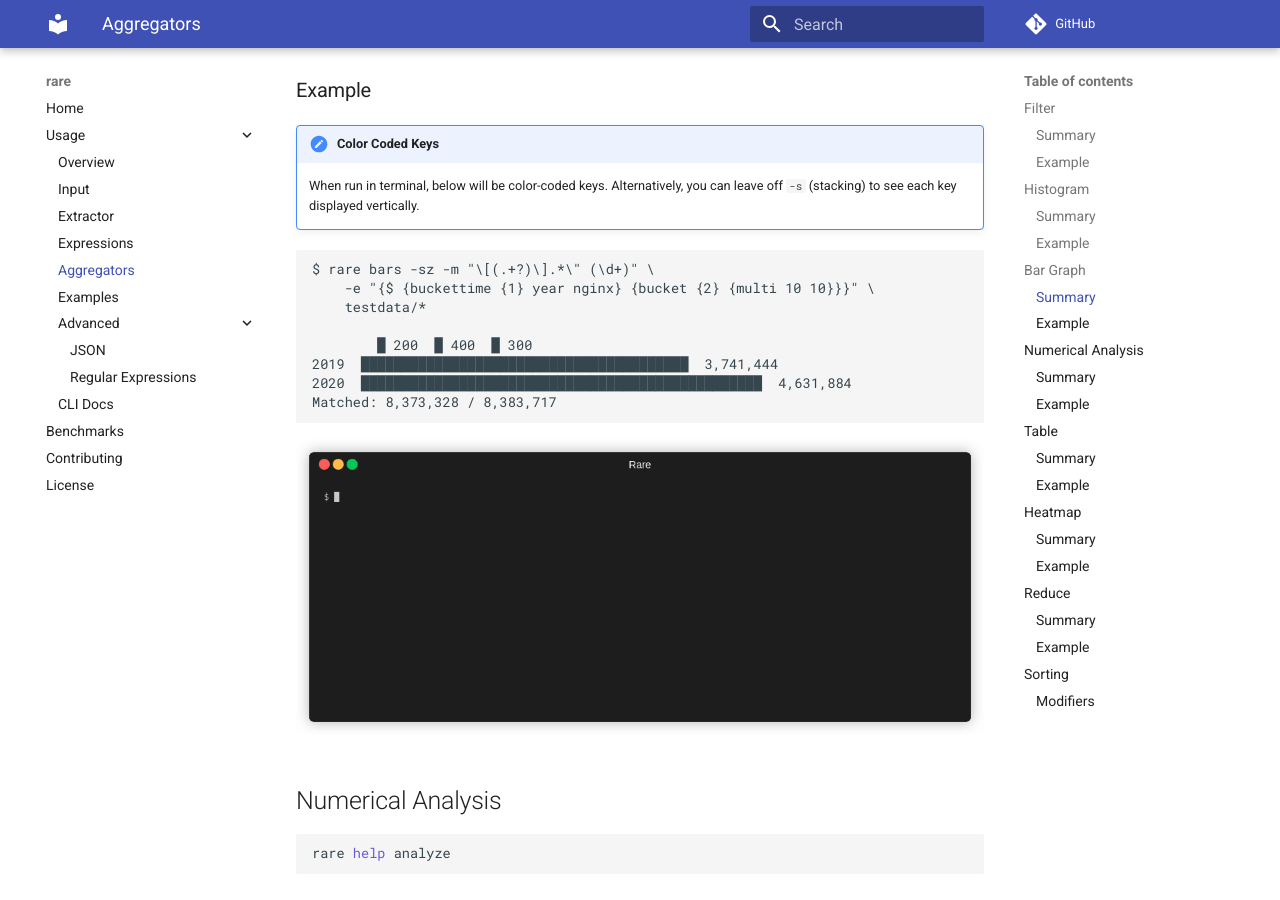
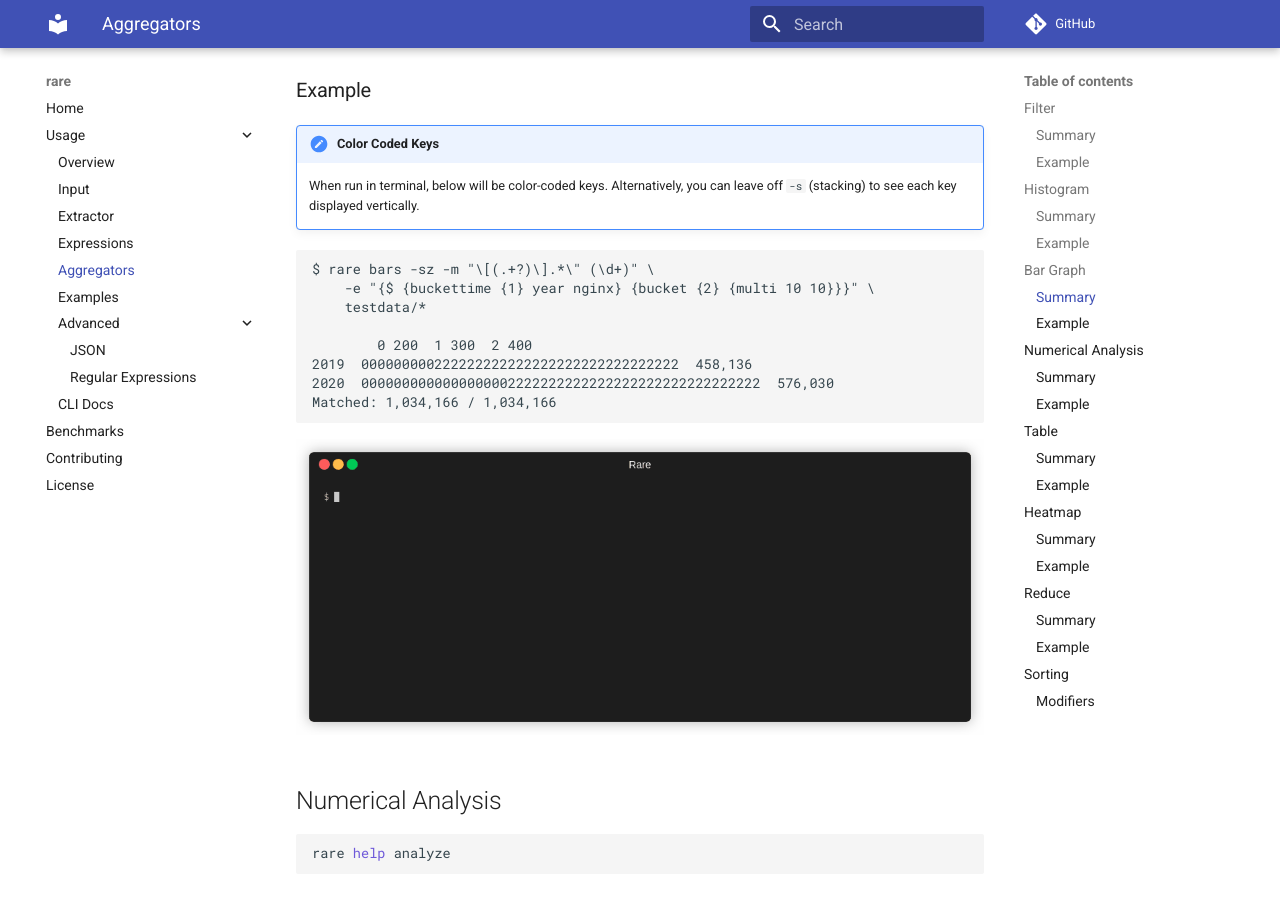
Before and after one commit to zix99/rare, an MkDocs documentation site: the page built from docs/usage/aggregators.md, in a window 1280 px wide and 900 px high, scrolled down 2701 px. Built offline with MkDocs 1.6.1 and Material for MkDocs 9.7.7, drawn with Linux system fonts in a browser that asks for light colours; comment, search, counter and statistics services are not loaded.

Commit message:
Update example

````diff
--- a/docs/usage/aggregators.md
+++ b/docs/usage/aggregators.md
@@ -89,10 +89,10 @@ $ rare bars -sz -m "\[(.+?)\].*\" (\d+)" \
     -e "{$ {buckettime {1} year nginx} {bucket {2} {multi 10 10}}}" \
     testdata/*
 
-        █ 200  █ 400  █ 300
-2019  ████████████████████████████████████████  3,741,444
-2020  █████████████████████████████████████████████████  4,631,884
-Matched: 8,373,328 / 8,383,717
+        0 200  1 300  2 400
+2019  000000000222222222222222222222222222222  458,136
+2020  0000000000000000002222222222222222222222222222222  576,030
+Matched: 1,034,166 / 1,034,166
 ```
 
 ![Gif of bargraph](../images/rare-bars.gif)
````
Also changed, not shown: 1 other file.
